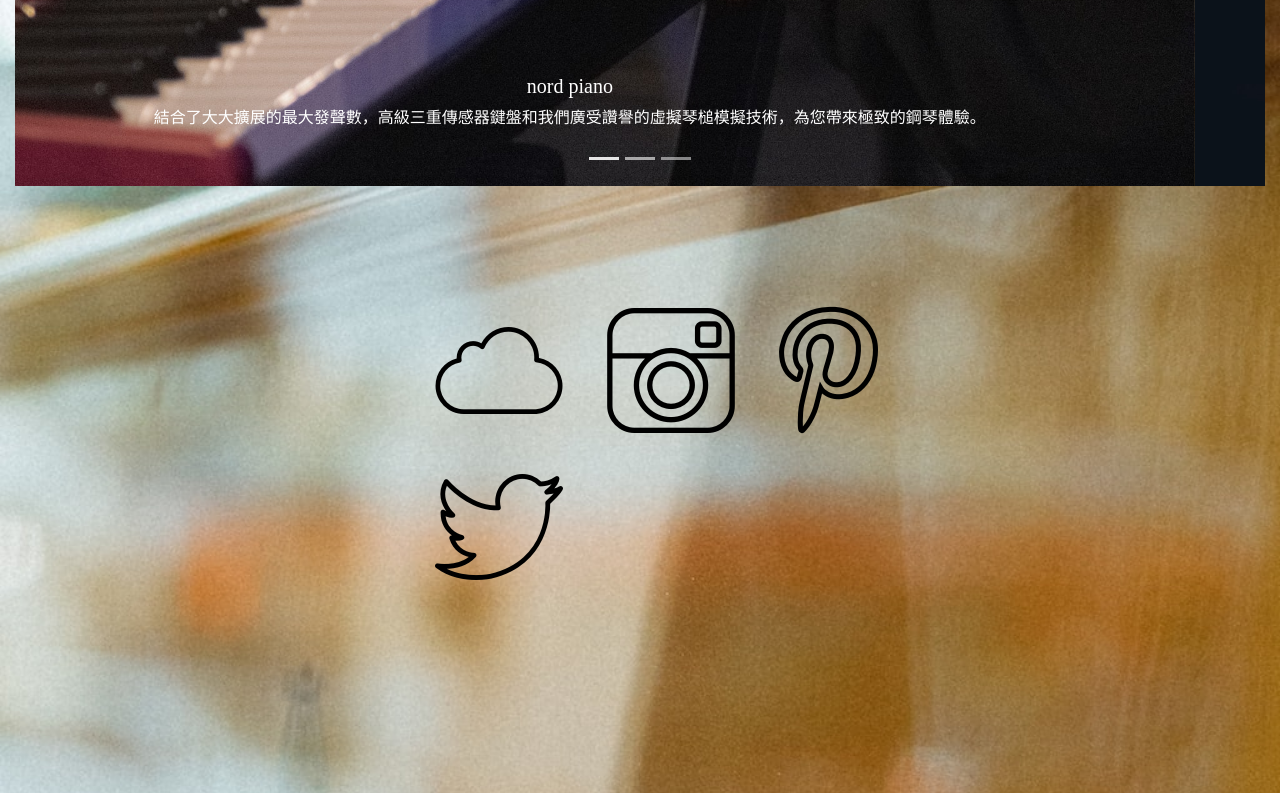
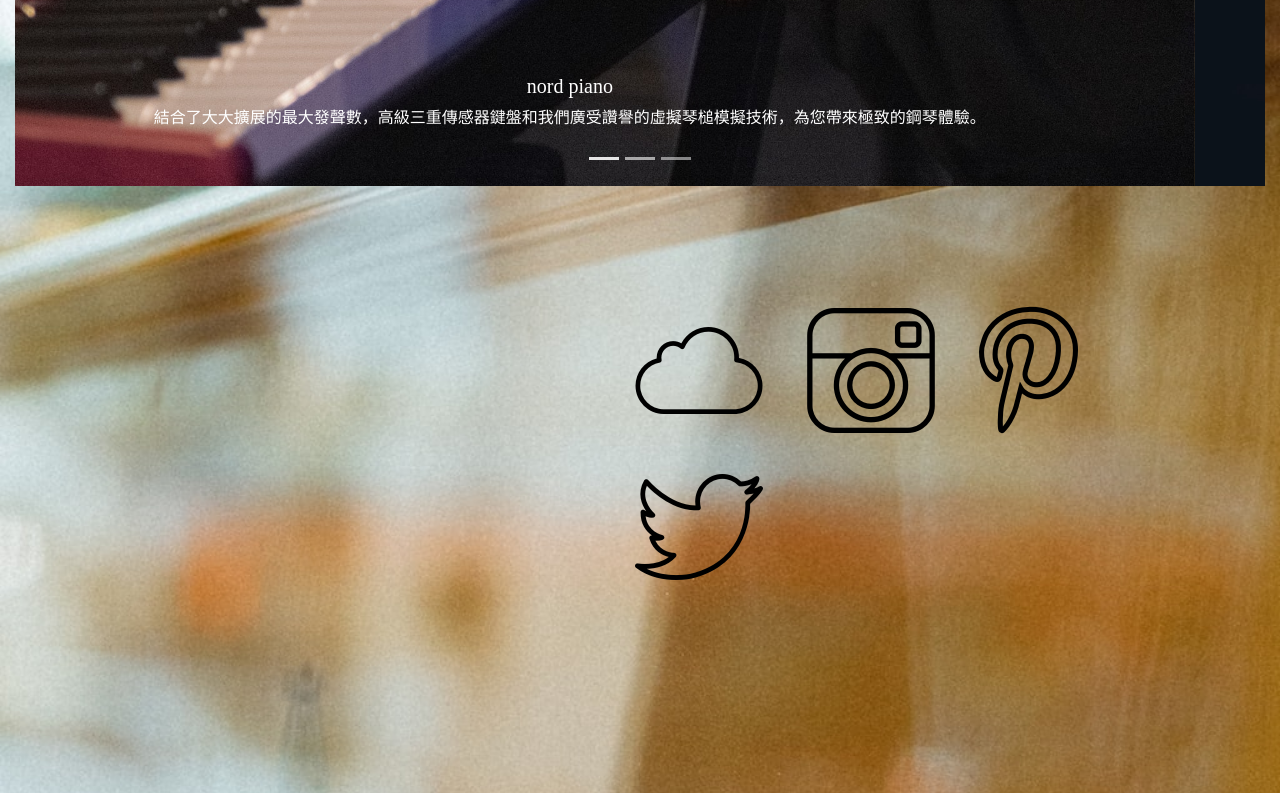
Before and after one commit to lanshaolan/FUNPIANO, a plain HTML site: page index.html in a window 1280 px wide. Shown: the part 534-1327 px from the top of the page. Drawn offline with nearby package versions, Linux system fonts and the light colour scheme.

Commit message:
隨聲琴奏final

```diff
--- a/style.scss
+++ b/style.scss
@@ -110,7 +110,8 @@ form {
 
 #brand {
     width: 45%;
-    margin: 100px 100px 250px 400px;
+    margin: 100px 100px 250px 600px;
+    position: center;
 
     img {
         margin: 20px;
```
Also changed, not shown: style.css, 1 other file.
